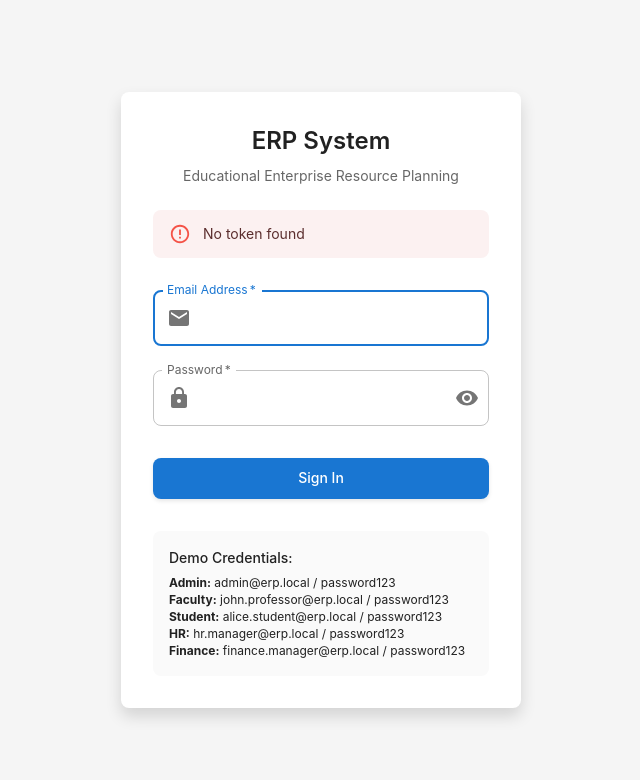
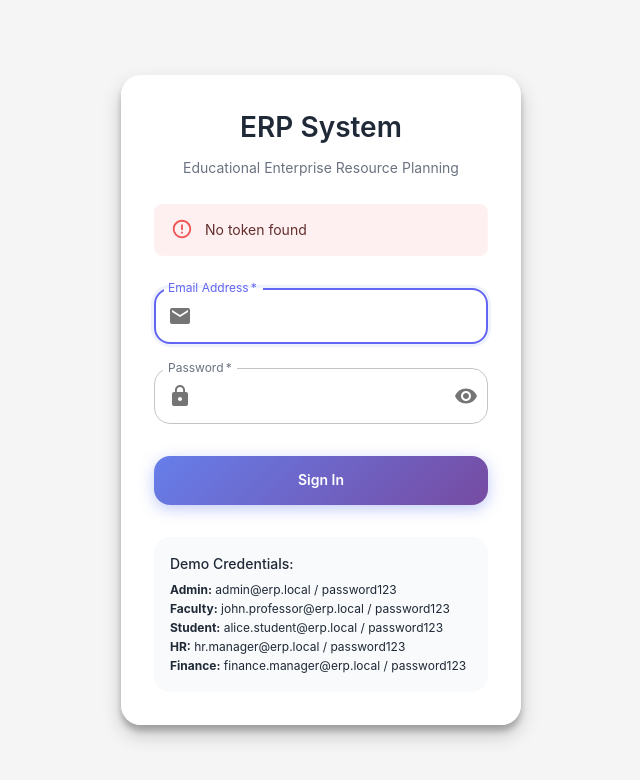
Before and after one commit to AyuknyamndiICTU/ERP-Module, a React (Create React App) app in the folder frontend/: page /login in a window 1280 px wide. Shown: the top 780 px of the page, without its empty margins (319-959 px from the left). Built offline with nearby package versions, Linux system fonts and the light colour scheme; no server answers; the HTML template or start-up script is replaced by a standard one.

Commit message:
implementing modern design

```diff
--- a/frontend/src/theme.js
+++ b/frontend/src/theme.js
@@ -1,91 +1,118 @@
 import { createTheme } from '@mui/material/styles';
 
-// Create a custom theme for the Educational ERP System
+// Create a modern, animated theme for the Educational ERP System
 const theme = createTheme({
   palette: {
     mode: 'light',
     primary: {
-      main: '#1976d2',
-      light: '#42a5f5',
-      dark: '#1565c0',
+      main: '#6366f1', // Modern indigo
+      light: '#818cf8',
+      dark: '#4f46e5',
       contrastText: '#ffffff',
     },
     secondary: {
-      main: '#dc004e',
-      light: '#ff5983',
-      dark: '#9a0036',
+      main: '#ec4899', // Modern pink
+      light: '#f472b6',
+      dark: '#db2777',
       contrastText: '#ffffff',
     },
     error: {
-      main: '#f44336',
-      light: '#e57373',
-      dark: '#d32f2f',
+      main: '#ef4444',
+      light: '#f87171',
+      dark: '#dc2626',
       contrastText: '#ffffff',
     },
     warning: {
-      main: '#ff9800',
-      light: '#ffb74d',
-      dark: '#f57c00',
+      main: '#f59e0b',
+      light: '#fbbf24',
+      dark: '#d97706',
       contrastText: '#000000',
     },
     info: {
-      main: '#2196f3',
-      light: '#64b5f6',
-      dark: '#1976d2',
+      main: '#3b82f6',
+      light: '#60a5fa',
+      dark: '#2563eb',
       contrastText: '#ffffff',
     },
     success: {
-      main: '#4caf50',
-      light: '#81c784',
-      dark: '#388e3c',
+      main: '#10b981',
+      light: '#34d399',
+      dark: '#059669',
       contrastText: '#ffffff',
     },
     background: {
-      default: '#f5f5f5',
-      paper: '#ffffff',
+      default: 'linear-gradient(135deg, #667eea 0%, #764ba2 100%)',
+      paper: 'rgba(255, 255, 255, 0.95)',
+      gradient: {
+        primary: 'linear-gradient(135deg, #667eea 0%, #764ba2 100%)',
+        secondary: 'linear-gradient(135deg, #f093fb 0%, #f5576c 100%)',
+        success: 'linear-gradient(135deg, #4facfe 0%, #00f2fe 100%)',
+        warning: 'linear-gradient(135deg, #43e97b 0%, #38f9d7 100%)',
+        purple: 'linear-gradient(135deg, #667eea 0%, #764ba2 100%)',
+        blue: 'linear-gradient(135deg, #74b9ff 0%, #0984e3 100%)',
+        green: 'linear-gradient(135deg, #00b894 0%, #00cec9 100%)',
+        orange: 'linear-gradient(135deg, #fdcb6e 0%, #e17055 100%)',
+      },
     },
     text: {
-      primary: 'rgba(0, 0, 0, 0.87)',
-      secondary: 'rgba(0, 0, 0, 0.6)',
-      disabled: 'rgba(0, 0, 0, 0.38)',
+      primary: '#1f2937',
+      secondary: '#6b7280',
+      disabled: '#9ca3af',
+      light: '#f9fafb',
     },
-    divider: 'rgba(0, 0, 0, 0.12)',
+    divider: 'rgba(0, 0, 0, 0.08)',
+    grey: {
+      50: '#f9fafb',
+      100: '#f3f4f6',
+      200: '#e5e7eb',
+      300: '#d1d5db',
+      400: '#9ca3af',
+      500: '#6b7280',
+      600: '#4b5563',
+      700: '#374151',
+      800: '#1f2937',
+      900: '#111827',
+    },
   },
   typography: {
     fontFamily: '"Inter", "Roboto", "Helvetica", "Arial", sans-serif',
     h1: {
+      fontSize: '3rem',
+      fontWeight: 800,
+      lineHeight: 1.1,
+      background: 'linear-gradient(135deg, #667eea 0%, #764ba2 100%)',
+      WebkitBackgroundClip: 'text',
+      WebkitTextFillColor: 'transparent',
+      backgroundClip: 'text',
+    },
+    h2: {
       fontSize: '2.5rem',
-      fontWeight: 600,
+      fontWeight: 700,
       lineHeight: 1.2,
     },
-    h2: {
+    h3: {
       fontSize: '2rem',
-      fontWeight: 600,
+      fontWeight: 700,
       lineHeight: 1.3,
     },
-    h3: {
+    h4: {
       fontSize: '1.75rem',
       fontWeight: 600,
       lineHeight: 1.4,
     },
-    h4: {
+    h5: {
       fontSize: '1.5rem',
-      fontWeight: 600,
-      lineHeight: 1.4,
-    },
-    h5: {
-      fontSize: '1.25rem',
       fontWeight: 600,
       lineHeight: 1.5,
     },
     h6: {
-      fontSize: '1rem',
+      fontSize: '1.25rem',
       fontWeight: 600,
       lineHeight: 1.6,
     },
     subtitle1: {
       fontSize: '1rem',
-      fontWeight: 400,
+      fontWeight: 500,
       lineHeight: 1.75,
     },
     subtitle2: {
@@ -96,48 +123,93 @@ const theme = createTheme({
     body1: {
       fontSize: '1rem',
       fontWeight: 400,
-      lineHeight: 1.5,
+      lineHeight: 1.7,
     },
     body2: {
       fontSize: '0.875rem',
       fontWeight: 400,
-      lineHeight: 1.43,
+      lineHeight: 1.6,
     },
     button: {
       fontSize: '0.875rem',
-      fontWeight: 500,
+      fontWeight: 600,
       lineHeight: 1.75,
       textTransform: 'none',
     },
     caption: {
       fontSize: '0.75rem',
-      fontWeight: 400,
-      lineHeight: 1.66,
+      fontWeight: 500,
+      lineHeight: 1.4,
     },
     overline: {
       fontSize: '0.75rem',
-      fontWeight: 400,
+      fontWeight: 600,
       lineHeight: 2.66,
       textTransform: 'uppercase',
+      letterSpacing: '0.1em',
     },
   },
   shape: {
-    borderRadius: 8,
+    borderRadius: 16,
   },
   spacing: 8,
+  shadows: [
+    'none',
+    '0 1px 3px rgba(0, 0, 0, 0.12), 0 1px 2px rgba(0, 0, 0, 0.24)',
+    '0 3px 6px rgba(0, 0, 0, 0.16), 0 3px 6px rgba(0, 0, 0, 0.23)',
+    '0 10px 20px rgba(0, 0, 0, 0.19), 0 6px 6px rgba(0, 0, 0, 0.23)',
+    '0 14px 28px rgba(0, 0, 0, 0.25), 0 10px 10px rgba(0, 0, 0, 0.22)',
+    '0 19px 38px rgba(0, 0, 0, 0.30), 0 15px 12px rgba(0, 0, 0, 0.22)',
+    // Glass morphism shadows
+    '0 8px 32px 0 rgba(31, 38, 135, 0.37)',
+    '0 8px 32px 0 rgba(31, 38, 135, 0.37)',
+    '0 8px 32px 0 rgba(31, 38, 135, 0.37)',
+    '0 8px 32px 0 rgba(31, 38, 135, 0.37)',
+    '0 8px 32px 0 rgba(31, 38, 135, 0.37)',
+    '0 8px 32px 0 rgba(31, 38, 135, 0.37)',
+    '0 8px 32px 0 rgba(31, 38, 135, 0.37)',
+    '0 8px 32px 0 rgba(31, 38, 135, 0.37)',
+    '0 8px 32px 0 rgba(31, 38, 135, 0.37)',
+    '0 8px 32px 0 rgba(31, 38, 135, 0.37)',
+    '0 8px 32px 0 rgba(31, 38, 135, 0.37)',
+    '0 8px 32px 0 rgba(31, 38, 135, 0.37)',
+    '0 8px 32px 0 rgba(31, 38, 135, 0.37)',
+    '0 8px 32px 0 rgba(31, 38, 135, 0.37)',
+    '0 8px 32px 0 rgba(31, 38, 135, 0.37)',
+    '0 8px 32px 0 rgba(31, 38, 135, 0.37)',
+    '0 8px 32px 0 rgba(31, 38, 135, 0.37)',
+    '0 8px 32px 0 rgba(31, 38, 135, 0.37)',
+    '0 8px 32px 0 rgba(31, 38, 135, 0.37)',
+    '0 8px 32px 0 rgba(31, 38, 135, 0.37)',
+  ],
   components: {
     MuiButton: {
       styleOverrides: {
         root: {
-          borderRadius: 8,
+          borderRadius: 16,
           textTransform: 'none',
-          fontWeight: 500,
-          padding: '8px 16px',
+          fontWeight: 600,
+          padding: '12px 24px',
+          fontSize: '0.875rem',
+          transition: 'all 0.3s cubic-bezier(0.4, 0, 0.2, 1)',
+          '&:hover': {
+            transform: 'translateY(-2px)',
+          },
         },
         contained: {
-          boxShadow: '0 2px 4px rgba(0, 0, 0, 0.1)',
+          background: 'linear-gradient(135deg, #667eea 0%, #764ba2 100%)',
+          boxShadow: '0 4px 15px 0 rgba(102, 126, 234, 0.4)',
           '&:hover': {
-            boxShadow: '0 4px 8px rgba(0, 0, 0, 0.15)',
+            background: 'linear-gradient(135deg, #5a67d8 0%, #6b46c1 100%)',
+            boxShadow: '0 8px 25px 0 rgba(102, 126, 234, 0.6)',
+            transform: 'translateY(-2px)',
+          },
+        },
+        outlined: {
+          borderWidth: '2px',
+          '&:hover': {
+            borderWidth: '2px',
+            background: 'rgba(102, 126, 234, 0.04)',
           },
         },
       },
@@ -145,10 +217,15 @@ const theme = createTheme({
     MuiCard: {
       styleOverrides: {
         root: {
-          borderRadius: 12,
-          boxShadow: '0 2px 8px rgba(0, 0, 0, 0.1)',
+          borderRadius: 20,
+          background: 'rgba(255, 255, 255, 0.95)',
+          backdropFilter: 'blur(20px)',
+          border: '1px solid rgba(255, 255, 255, 0.2)',
+          boxShadow: '0 8px 32px 0 rgba(31, 38, 135, 0.37)',
+          transition: 'all 0.3s cubic-bezier(0.4, 0, 0.2, 1)',
           '&:hover': {
-            boxShadow: '0 4px 16px rgba(0, 0, 0, 0.15)',
+            transform: 'translateY(-4px)',
+            boxShadow: '0 12px 40px 0 rgba(31, 38, 135, 0.5)',
           },
         },
       },
@@ -156,16 +233,10 @@ const theme = createTheme({
     MuiPaper: {
       styleOverrides: {
         root: {
-          borderRadius: 8,
-        },
-        elevation1: {
-          boxShadow: '0 2px 4px rgba(0, 0, 0, 0.1)',
-        },
-        elevation2: {
-          boxShadow: '0 4px 8px rgba(0, 0, 0, 0.12)',
-        },
-        elevation3: {
-          boxShadow: '0 8px 16px rgba(0, 0, 0, 0.14)',
+          borderRadius: 20,
+          background: 'rgba(255, 255, 255, 0.95)',
+          backdropFilter: 'blur(20px)',
+          border: '1px solid rgba(255, 255, 255, 0.2)',
         },
       },
     },
@@ -173,7 +244,17 @@ const theme = createTheme({
       styleOverrides: {
         root: {
           '& .MuiOutlinedInput-root': {
-            borderRadius: 8,
+            borderRadius: 16,
+            background: 'rgba(255, 255, 255, 0.8)',
+            backdropFilter: 'blur(10px)',
+            transition: 'all 0.3s cubic-bezier(0.4, 0, 0.2, 1)',
+            '&:hover': {
+              background: 'rgba(255, 255, 255, 0.9)',
+            },
+            '&.Mui-focused': {
+              background: 'rgba(255, 255, 255, 1)',
+              boxShadow: '0 0 0 3px rgba(102, 126, 234, 0.1)',
+            },
           },
         },
       },
@@ -181,21 +262,58 @@ const theme = createTheme({
     MuiChip: {
       styleOverrides: {
         root: {
-          borderRadius: 16,
+          borderRadius: 20,
+          fontWeight: 600,
+          background: 'rgba(255, 255, 255, 0.8)',
+          backdropFilter: 'blur(10px)',
+          border: '1px solid rgba(255, 255, 255, 0.2)',
+        },
+        colorPrimary: {
+          background: 'linear-gradient(135deg, #667eea 0%, #764ba2 100%)',
+          color: '#ffffff',
+        },
+        colorSecondary: {
+          background: 'linear-gradient(135deg, #f093fb 0%, #f5576c 100%)',
+          color: '#ffffff',
         },
       },
     },
     MuiAppBar: {
       styleOverrides: {
         root: {
-          boxShadow: '0 2px 4px rgba(0, 0, 0, 0.1)',
+          background: 'rgba(255, 255, 255, 0.95)',
+          backdropFilter: 'blur(20px)',
+          border: '1px solid rgba(255, 255, 255, 0.2)',
+          color: '#1f2937',
+          boxShadow: '0 8px 32px 0 rgba(31, 38, 135, 0.37)',
         },
       },
     },
     MuiDrawer: {
       styleOverrides: {
         paper: {
-          borderRight: '1px solid rgba(0, 0, 0, 0.12)',
+          background: 'rgba(255, 255, 255, 0.95)',
+          backdropFilter: 'blur(20px)',
+          border: '1px solid rgba(255, 255, 255, 0.2)',
+        },
+      },
+    },
+    MuiListItem: {
+      styleOverrides: {
+        root: {
+          borderRadius: 16,
+          margin: '4px 12px',
+          transition: 'all 0.3s cubic-bezier(0.4, 0, 0.2, 1)',
+          '&.Mui-selected': {
+            background: 'linear-gradient(135deg, rgba(102, 126, 234, 0.1) 0%, rgba(118, 75, 162, 0.1) 100%)',
+            '&:hover': {
+              background: 'linear-gradient(135deg, rgba(102, 126, 234, 0.15) 0%, rgba(118, 75, 162, 0.15) 100%)',
+            },
+          },
+          '&:hover': {
+            background: 'rgba(102, 126, 234, 0.05)',
+            transform: 'translateX(4px)',
+          },
         },
       },
     },
```
